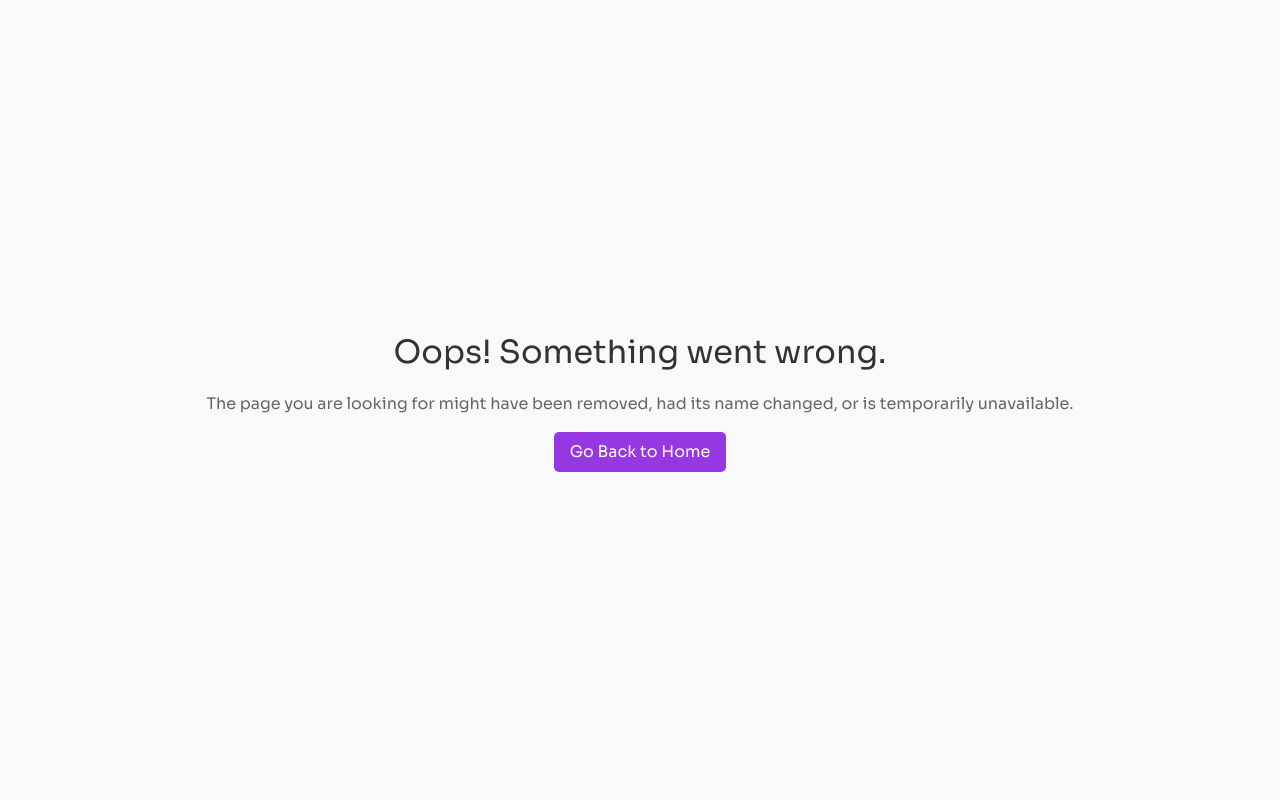
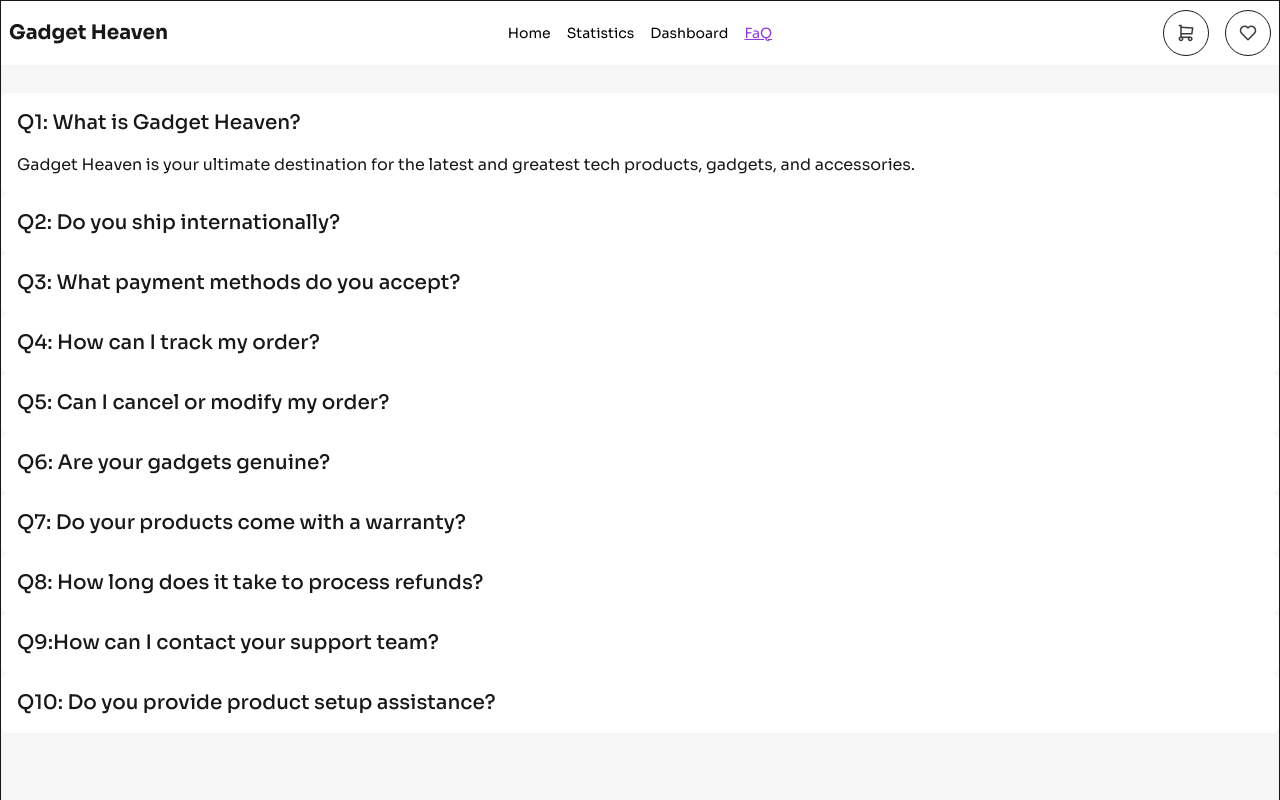
Before and after one commit to Samriddhadewan/Gadget-Heaven, a React (Vite) app: page /faq in a window 1280 px wide. Shown: the top 800 px of the page. Built offline with nearby package versions, Linux system fonts and the light colour scheme.

Commit message:
faq section added

```diff
--- /dev/null
+++ b/src/Components/Faq/Faq.jsx
@@ -0,0 +1,79 @@
+
+const Faq = () => {
+  return (
+    <div className="container mx-auto mt-7">
+        <div className="collapse bg-white">
+  <input type="radio" name="my-accordion-1" defaultChecked />
+  <div className="collapse-title text-xl font-medium">Q1: What is Gadget Heaven?</div>
+  <div className="collapse-content">
+    <p>Gadget Heaven is your ultimate destination for the latest and greatest tech products, gadgets, and accessories.</p>
+  </div>
+</div>
+<div className="collapse bg-white">
+  <input type="radio" name="my-accordion-1" />
+  <div className="collapse-title text-xl font-medium">Q2: Do you ship internationally?</div>
+  <div className="collapse-content">
+    <p>Yes, we offer international shipping to most countries. Shipping costs and times may vary based on your location.</p>
+  </div>
+</div>
+<div className="collapse bg-white">
+  <input type="radio" name="my-accordion-1" />
+  <div className="collapse-title text-xl font-medium">Q3: What payment methods do you accept?</div>
+  <div className="collapse-content">
+    <p> We accept major credit cards (Visa, Mastercard, American Express), PayPal, and other secure payment gateways.</p>
+  </div>
+</div>
+<div className="collapse bg-white">
+  <input type="radio" name="my-accordion-1" />
+  <div className="collapse-title text-xl font-medium">Q4: How can I track my order?</div>
+  <div className="collapse-content">
+    <p>Once your order is shipped, you'll receive a tracking number via email. You can use this number to track your package on our website or the carrier's platform.</p>
+  </div>
+</div>
+<div className="collapse bg-white">
+  <input type="radio" name="my-accordion-1" />
+  <div className="collapse-title text-xl font-medium">Q5: Can I cancel or modify my order?</div>
+  <div className="collapse-content">
+    <p>Orders can only be canceled or modified within the first 24 hours of placing the order. Please contact our support team at support@gadgetheaven.com for assistance.</p>
+  </div>
+</div>
+<div className="collapse bg-white">
+  <input type="radio" name="my-accordion-1" />
+  <div className="collapse-title text-xl font-medium">Q6: Are your gadgets genuine?</div>
+  <div className="collapse-content">
+    <p>Yes, we only sell authentic and brand-new products sourced from trusted manufacturers and distributors.</p>
+  </div>
+</div>
+<div className="collapse bg-white">
+  <input type="radio" name="my-accordion-1" />
+  <div className="collapse-title text-xl font-medium">Q7: Do your products come with a warranty?</div>
+  <div className="collapse-content">
+    <p>Yes, most of our products come with a manufacturer's warranty. The warranty duration is mentioned on the product page.</p>
+  </div>
+</div>
+<div className="collapse bg-white">
+  <input type="radio" name="my-accordion-1" />
+  <div className="collapse-title text-xl font-medium">Q8: How long does it take to process refunds?</div>
+  <div className="collapse-content">
+    <p> Refunds are processed within 5-7 business days after we receive the returned item.</p>
+  </div>
+</div>
+<div className="collapse bg-white">
+  <input type="radio" name="my-accordion-1" />
+  <div className="collapse-title text-xl font-medium">Q9:How can I contact your support team?</div>
+  <div className="collapse-content">
+    <p>You can reach us via email at support@gadgetheaven.com or through our live chat available on the website.</p>
+  </div>
+</div>
+<div className="collapse bg-white">
+  <input type="radio" name="my-accordion-1" />
+  <div className="collapse-title text-xl font-medium">Q10: Do you provide product setup assistance?</div>
+  <div className="collapse-content">
+    <p> Yes, we provide setup guides and troubleshooting tips for most of our gadgets. You can also contact our support team for help.</p>
+  </div>
+</div>
+    </div>
+  )
+}
+
+export default Faq
--- a/src/Components/GadgetCards/GadgetCards.jsx
+++ b/src/Components/GadgetCards/GadgetCards.jsx
@@ -22,8 +22,8 @@ const GadgetCards = () => {
   return (
     <div>
       {cards.length === 0 ? (
-        <p className="text-center text-gray-500 mt-6">
-          No products available in this category. Please select a different category.
+        <p className="text-center text-gray-500 text-5xl font-bold mt-30 ">
+          No products available <br /> in this category!
         </p>
       ) : (
         <div className="grid grid-cols-1  md:grid-cols-2 lg:grid-cols-3 gap-6">
--- a/src/Components/Navbar/Navbar.jsx
+++ b/src/Components/Navbar/Navbar.jsx
@@ -43,6 +43,12 @@ const Navbar = () => {
             >
               Dashboard
             </NavLink>
+            <NavLink
+              to="/Faq"
+              className={({ isActive }) => isActive ? "text-[#9538E2]" : "text-black"}
+            >
+              FaQ
+            </NavLink>
           </ul>
         </div>
         <Link className=" text-xl font-bold">Gadget Heaven</Link>
@@ -66,6 +72,12 @@ const Navbar = () => {
             className={({ isActive }) => isActive ? "text-[#9538E2] mx-2 underline" : "text-black mx-2"}
           >
             Dashboard
+          </NavLink>
+          <NavLink
+            to="/faq"
+            className={({ isActive }) => isActive ? "text-[#9538E2] mx-2 underline" : "text-black mx-2"}
+          >
+            FaQ
           </NavLink>
         </ul>
       </div>
--- a/src/Routes/Routes.jsx
+++ b/src/Routes/Routes.jsx
@@ -10,6 +10,7 @@ import GadgetDetails from "../Components/GadgetDetails/GadgetDetails";
 import Cart from "../Components/Cart/Cart";
 import Wishlist from "../Components/WishList/Wishlist";
 import Error from "../Components/error/Error";
+import Faq from "../Components/Faq/Faq";
 
 
 const router = createBrowserRouter([
@@ -59,6 +60,10 @@ const router = createBrowserRouter([
             path: "/gadgets/gadget/:id",
             element: <GadgetDetails />,
             loader: () => fetch('/gadgets.json')
+        },
+        {
+            path: "/faq",
+            element: <Faq />,
         }
     ]
     },
--- a/src/index.css
+++ b/src/index.css
@@ -7,3 +7,7 @@ body{
     background-color: #F6F6F6;
 
 }
+
+html{
+    overflow-y: scroll;
+}
```
